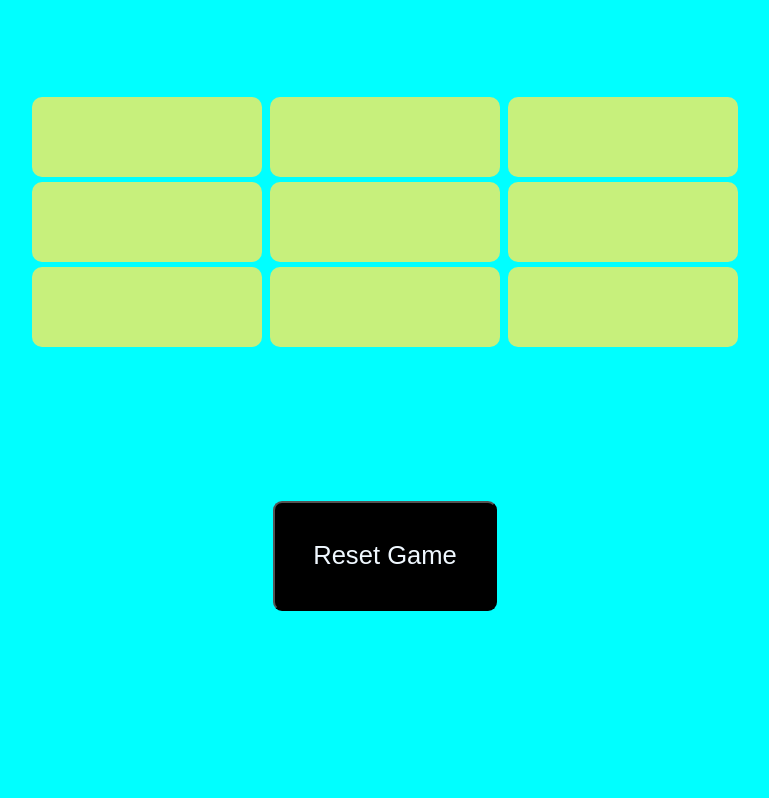
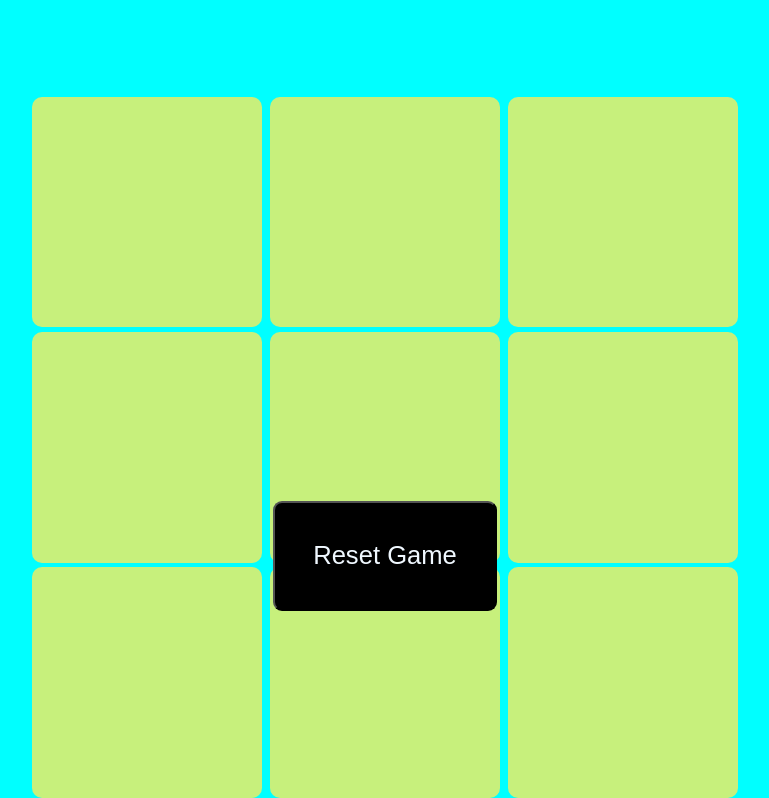
Before and after one commit to ShubhamSingh-28/game-project, a plain HTML site: page index.html in a window 1280 px wide. Shown: the part 40-838 px from the top of the page, without its empty margins (255-1024 px from the left). Before the commit the page ends 800 px from the top, so only its background shows below. Drawn offline with Linux system fonts and the light colour scheme.

Commit message:
Update style.css3

```diff
--- a/style.css
+++ b/style.css
@@ -27,7 +27,7 @@ body {
 
 
 .box {
-    height: 80px; /* Adjusted height for responsiveness */
+    height: 18vw; /* Adjusted height for responsiveness */
     width: 18vw; /* Adjusted width for responsiveness */
     font-size: 4vw; /* Adjusted font size for responsiveness */
     background-color: rgb(199, 240, 124);
```
